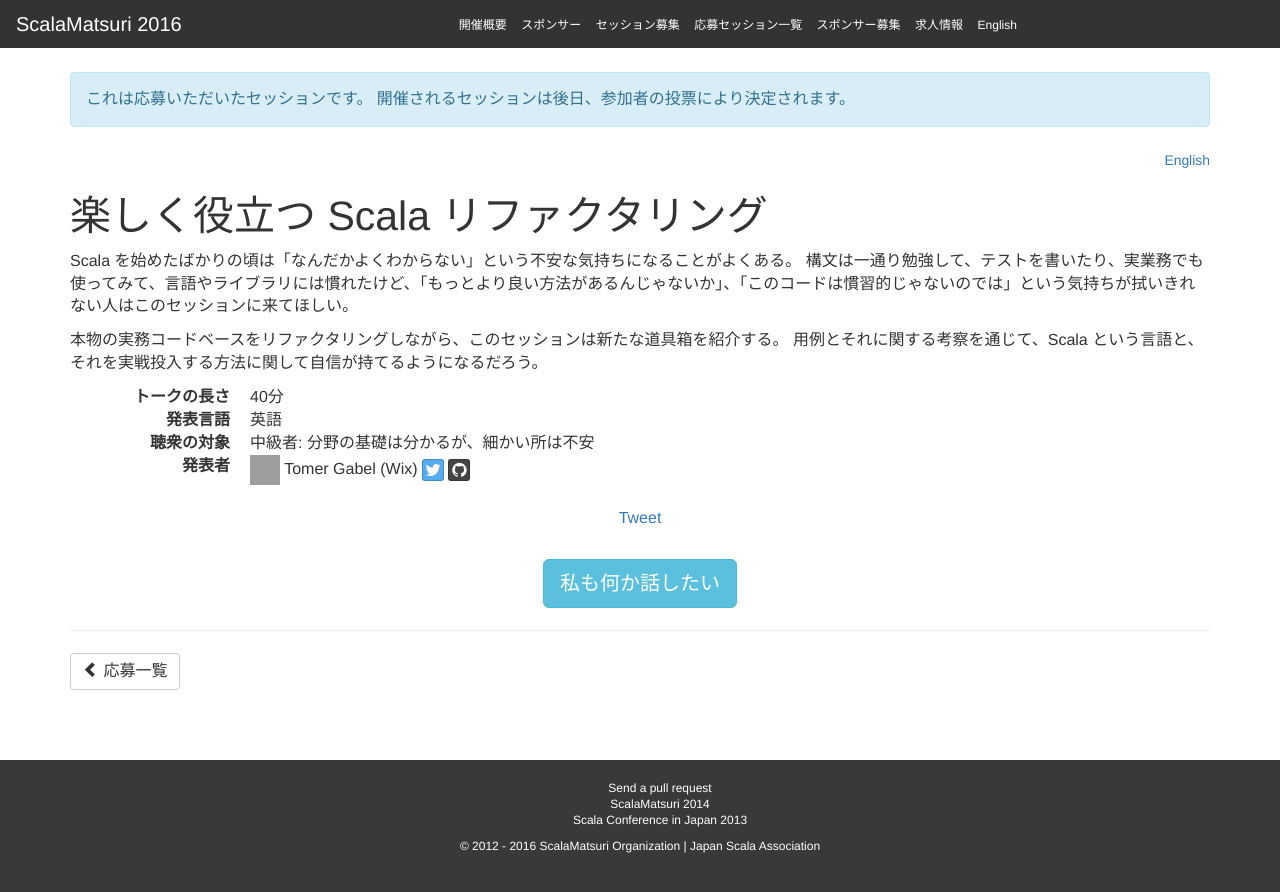
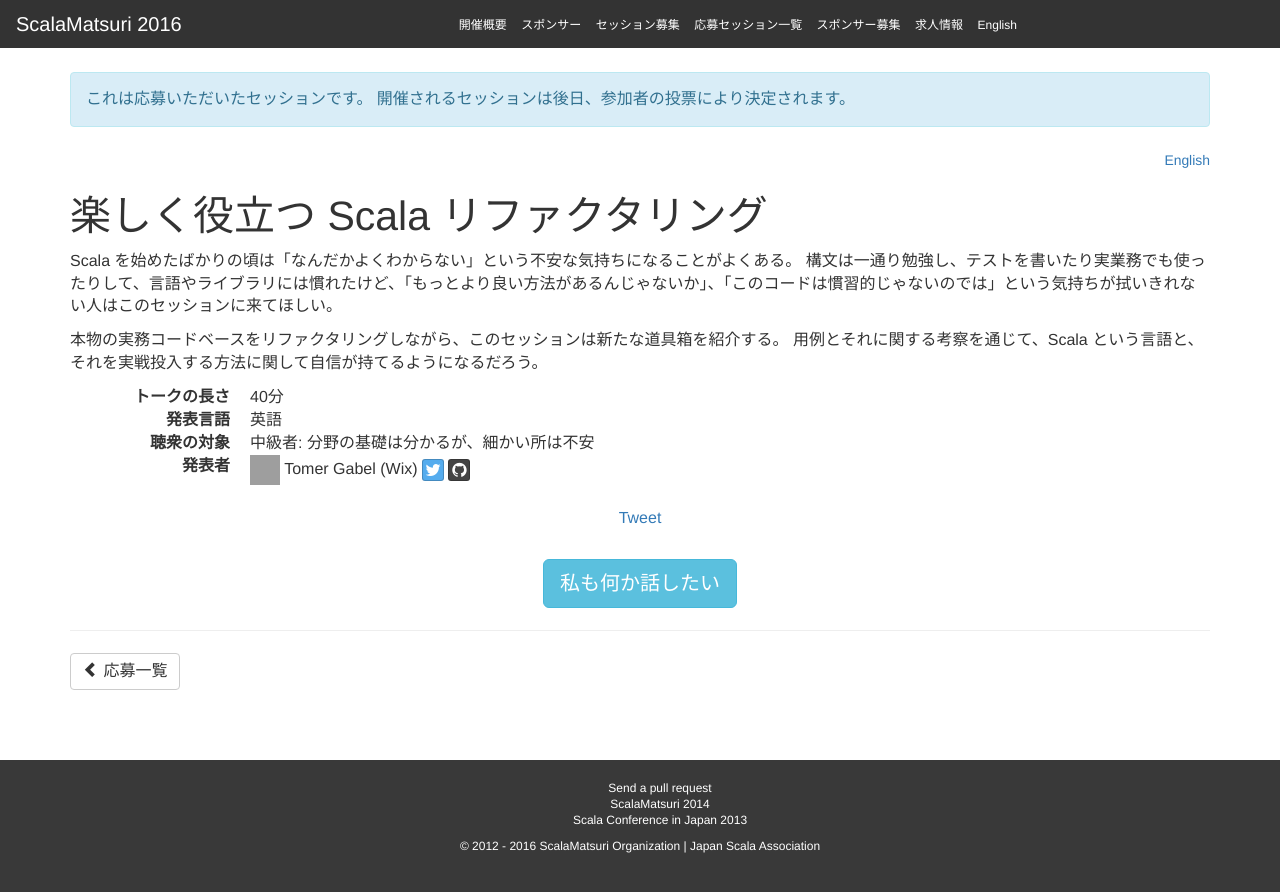
Before and after one commit to scalajp/2016.scalamatsuri.org, a Jekyll site: the page built from _candidates_ja/TomerGabel_1.html, in a window 1280 px wide. Shown: the top 892 px of the page. Built offline with Jekyll 4.4.1, drawn with Linux system fonts in a browser that asks for light colours; nearby versions of some CDN libraries; comment, search, counter and statistics services are not loaded; grey boxes are pictures that could not be loaded.

Commit message:
Update TomerGabel_1.html

```diff
--- a/_candidates_ja/TomerGabel_1.html
+++ b/_candidates_ja/TomerGabel_1.html
@@ -10,6 +10,6 @@ icon: https://www.dropbox.com/s/g22pu5dmovdzq99/Tomer%20G%20color.jpg?raw=1
 organization: Wix
 ---
 <p>Scala を始めたばかりの頃は「なんだかよくわからない」という不安な気持ちになることがよくある。
-構文は一通り勉強して、テストを書いたり、実業務でも使ってみて、言語やライブラリには慣れたけど、「もっとより良い方法があるんじゃないか」、「このコードは慣習的じゃないのでは」という気持ちが拭いきれない人はこのセッションに来てほしい。</p>
+構文は一通り勉強し、テストを書いたり実業務でも使ったりして、言語やライブラリには慣れたけど、「もっとより良い方法があるんじゃないか」、「このコードは慣習的じゃないのでは」という気持ちが拭いきれない人はこのセッションに来てほしい。</p>
 <p>本物の実務コードベースをリファクタリングしながら、このセッションは新たな道具箱を紹介する。
 用例とそれに関する考察を通じて、Scala という言語と、それを実戦投入する方法に関して自信が持てるようになるだろう。</p>
```
